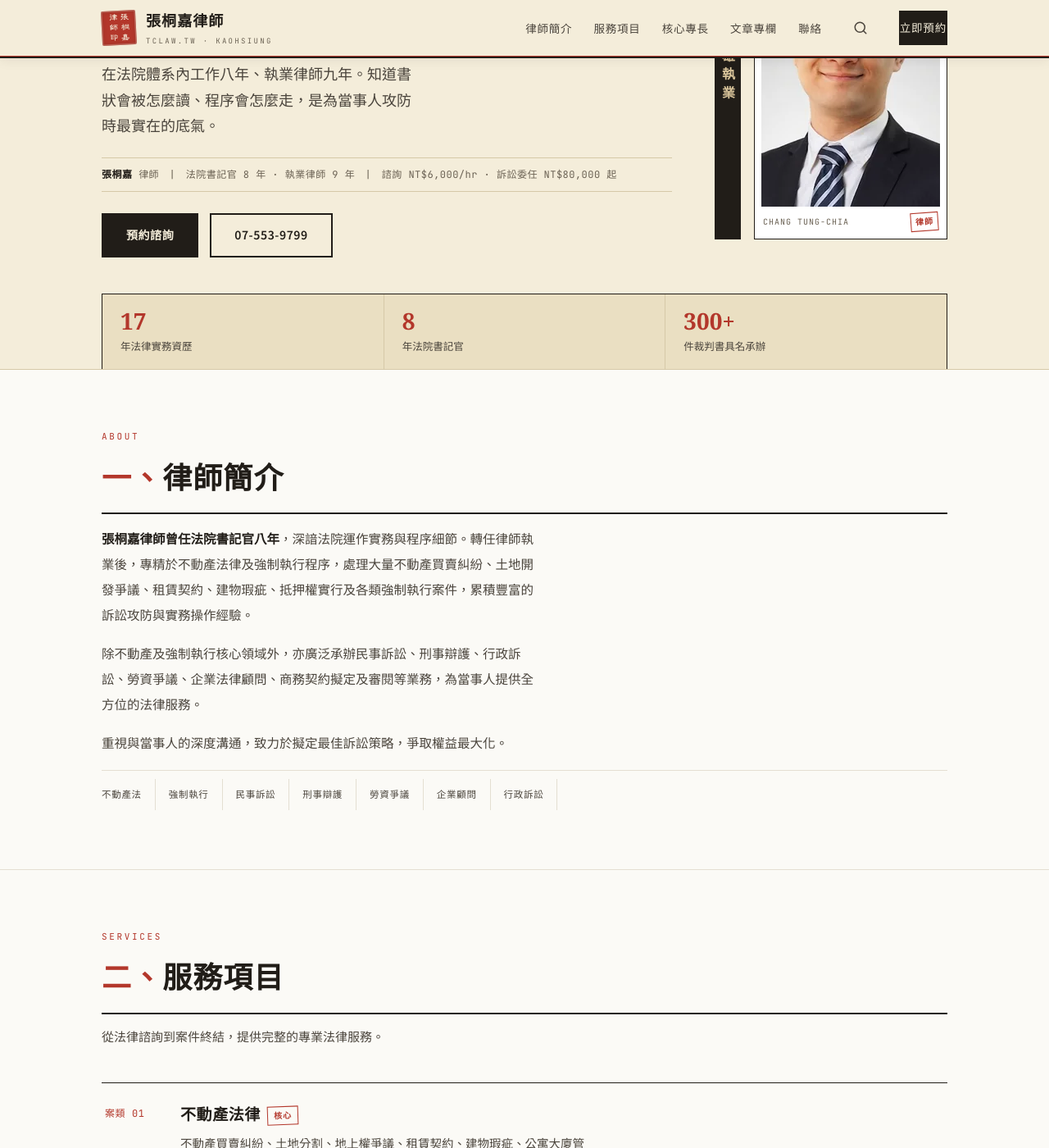
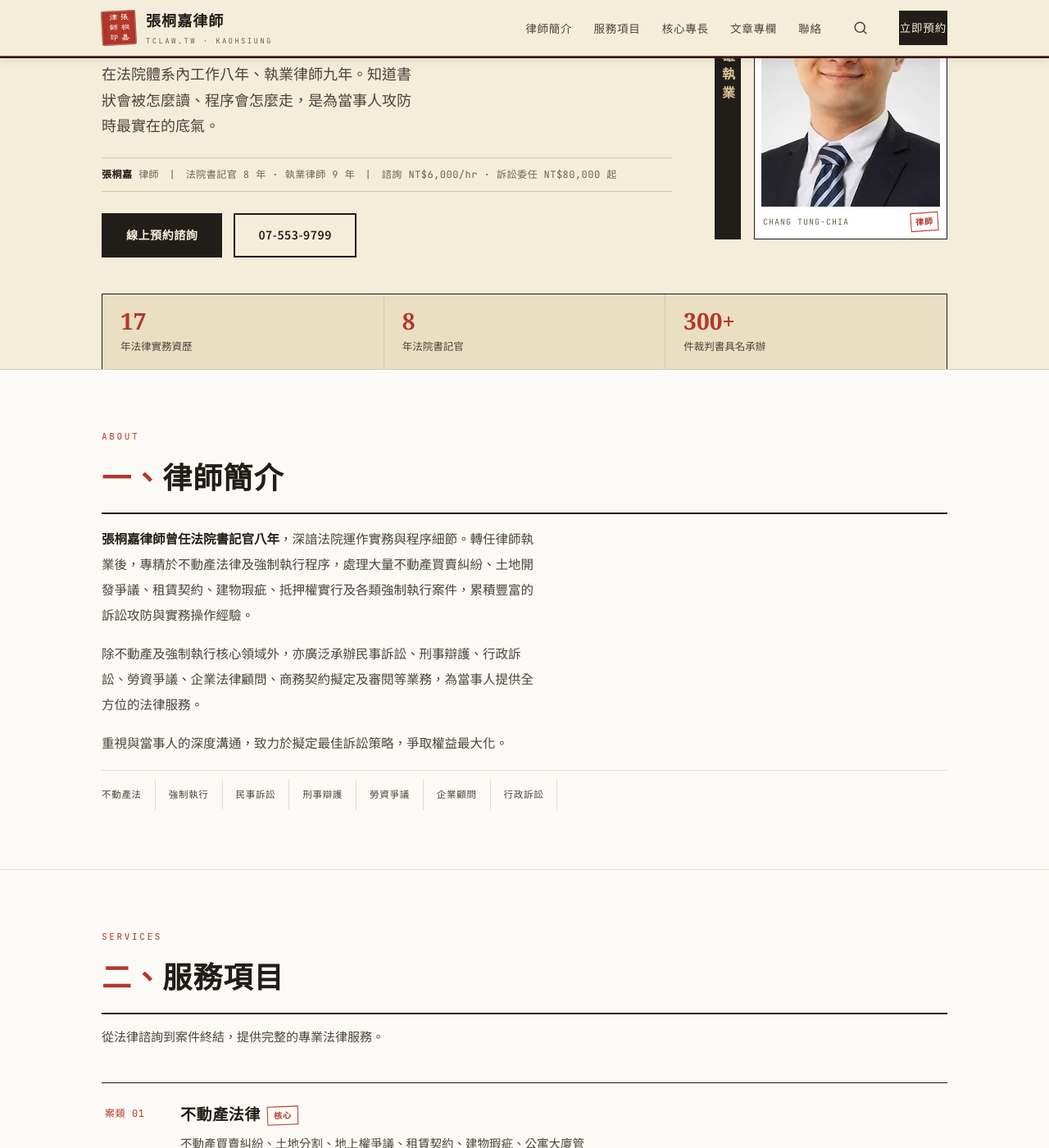
Before and after one commit to let0448/tclaw.tw, a Jekyll site: the page built from index.html, in a window 1280 px wide and 1400 px high, scrolled down 322 px. Shown: the whole window at 82% size. Built offline with Jekyll 4.4.1, drawn with Linux system fonts in a browser that asks for light colours.

Commit message:
feat: 首頁與全站「立即預約」按鈕直接開啟 Google 預約系統,手機版預約卡移到預約區塊最上方
Co-Authored-By: Claude Opus 5.5 (1M context) <noreply@anthropic.com>
Claude-Session: https://claude.ai/code/session_01AMaa1BQ9ekWc6BMjNQ1HfM

```diff
--- a/_includes/nav.html
+++ b/_includes/nav.html
@@ -23,7 +23,7 @@
           <line x1="21" y1="21" x2="16.65" y2="16.65"></line>
         </svg>
       </a></li>
-      <li><a href="{{ nav_prefix }}#booking" class="nav-cta">立即預約</a></li>
+      <li><a href="{{ site.booking_url }}" target="_blank" rel="noopener" class="nav-cta">立即預約</a></li>
     </ul>
 
     <button class="hamburger" id="hamburger" aria-label="選單">
--- a/_layouts/default.html
+++ b/_layouts/default.html
@@ -486,6 +486,8 @@
       .process-step:nth-child(2n) { border-right: none; }
       .process-step:nth-child(-n+2) { border-bottom: 1px solid var(--rule-soft); }
       .booking-container { grid-template-columns: 1fr; gap: 44px; }
+      .calendar-embed { order: -1; min-height: 0; }
+      .calendar-fallback { padding: 36px 24px; }
       .contact-info { grid-template-columns: 1fr; }
       .contact-item { border-right: none; border-bottom: 1px solid var(--rule-soft); }
       .contact-item:last-child { border-bottom: none; }
@@ -668,7 +670,7 @@
 
   <!-- Floating CTA (hidden on article pages to avoid duplicating sidebar CTA) -->
   {% unless page.layout == "article" %}
-  <a href="{% if page.url == '/' %}#booking{% else %}{{ site.url }}/#booking{% endif %}" class="floating-cta" id="floatingCta">
+  <a href="{{ site.booking_url }}" target="_blank" rel="noopener" class="floating-cta" id="floatingCta">
     <svg width="16" height="16" viewBox="0 0 24 24" fill="none" stroke="currentColor" stroke-width="2">
       <rect x="3" y="4" width="18" height="18" rx="2" ry="2"></rect>
       <line x1="16" y1="2" x2="16" y2="6"></line>
--- a/index.html
+++ b/index.html
@@ -21,7 +21,7 @@ layout: default
         <p class="dek">在法院體系內工作八年、執業律師{{ zh_nums[practice_years] }}年。知道書狀會被怎麼讀、程序會怎麼走，是為當事人攻防時最實在的底氣。</p>
         <p class="caseline"><b>張桐嘉</b> 律師　|　法院書記官 8 年 · 執業律師 {{ practice_years }} 年　|　諮詢 NT$6,000/hr · 訴訟委任 NT$80,000 起</p>
         <div class="cover-cta">
-          <a href="#booking" class="btn btn-primary">預約諮詢</a>
+          <a href="{{ site.booking_url }}" target="_blank" rel="noopener" class="btn btn-primary">線上預約諮詢</a>
           <a href="tel:{{ site.phone_link }}" class="btn btn-secondary">{{ site.phone }}</a>
         </div>
       </div>
```
